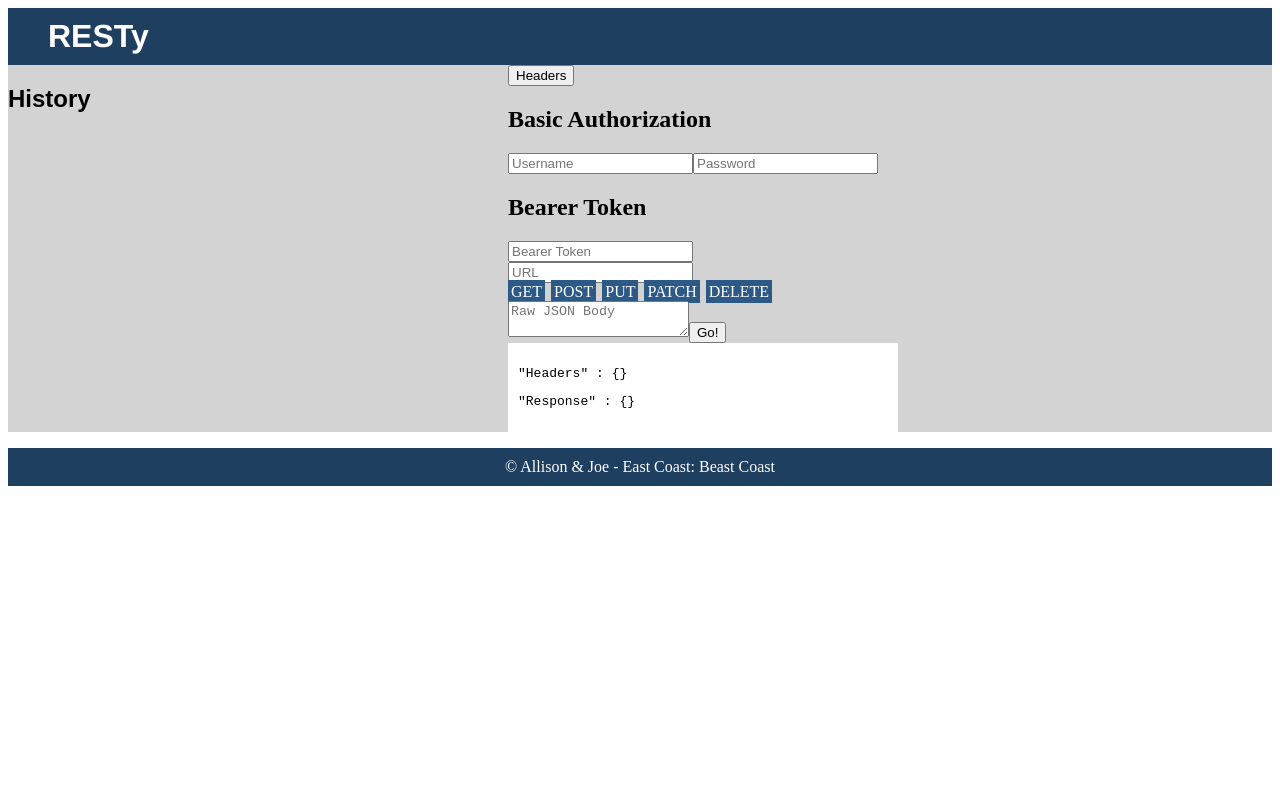
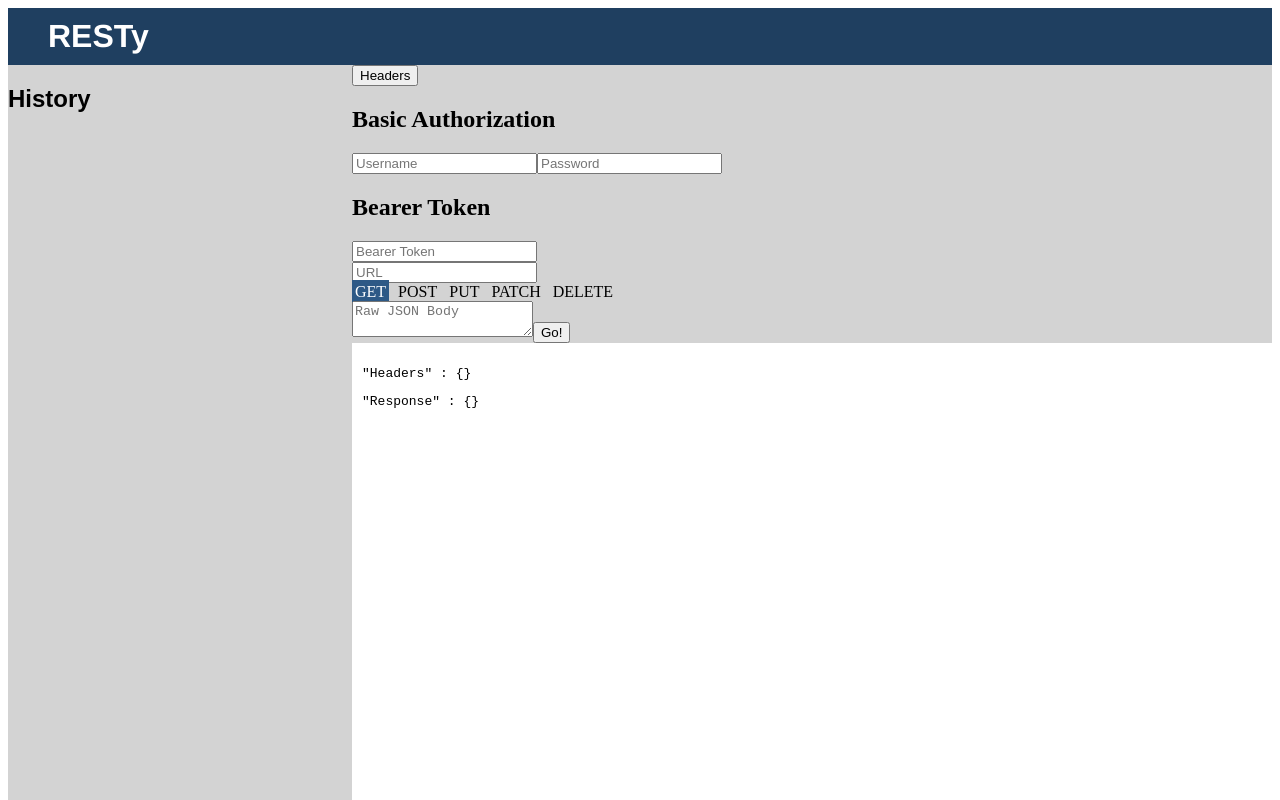
Before and after one commit to allisonbusse-401-advanced-javascript/resty-app, a React app: page / in a window 1280 px wide. Shown: the top 800 px of the page. Built offline with nearby package versions, Linux system fonts and the light colour scheme.

Commit message:
css changes

```diff
--- a/src/components/Form.css
+++ b/src/components/Form.css
@@ -4,13 +4,21 @@
   }
   label {
     margin-right: 6px;
+    margin: 5px 6px 5px 0;
     cursor: pointer;
+    padding: 3px;
+    color: black;
+  }
+  label:hover {
+    background-color: lightgray;
+  }
+  input:checked + label {
     background-color: #2D5986;
-    padding: 3px;
     color: white;
   }
 }
 .radioButtons {
   display: flex;
   justify-content: space-between;
+  padding: 15px 0;
   }
--- a/src/components/Form.js
+++ b/src/components/Form.js
@@ -6,26 +6,24 @@
   <form className={styles.Form} onSubmit={handleSubmit}>
     <input type="text" name="url" placeholder="URL" value={url} onChange={handleChange}></input>
     <div className="radioButtons">
-      <label>
-              GET
-        <input type="radio" name="method" value="get" checked={method === 'get'} onChange={handleChange}></input>
-      </label>
-      <label>
-              POST
-        <input type="radio" name="method" value="post" checked={method === 'post'} onChange={handleChange}></input>
-      </label>
-      <label>
-              PUT
-        <input type="radio" name="method" value="put" checked={method === 'put'} onChange={handleChange}></input>
-      </label>
-      <label>
-              PATCH
-        <input type="radio" name="method" value="patch" checked={method === 'patch'} onChange={handleChange}></input>
-      </label>
-      <label>
-              DELETE
-        <input type="radio" name="method" value="delete" checked={method === 'delete'} onChange={handleChange}></input>
-      </label>
+      <input type="radio" id="get" name="method" value="get" checked={method === 'get'} onChange={handleChange}></input>
+      <label htmlFor="get">
+        GET</label>
+
+      <input type="radio" id="post" name="method" value="post" checked={method === 'post'} onChange={handleChange}></input>
+      <label htmlFor="post">
+        POST</label>
+
+      <input type="radio" id="put" name="method" value="put" checked={method === 'put'} onChange={handleChange}></input>
+      <label htmlFor="put">
+        PUT</label>
+      <input type="radio" name="method" id="patch" value="patch" checked={method === 'patch'} onChange={handleChange}></input>
+      <label htmlFor="patch">
+        PATCH</label>
+
+      <input type="radio" id="delete" name="method" value="delete" checked={method === 'delete'} onChange={handleChange}></input>
+      <label htmlFor="delete">
+        DELETE</label>
     </div>
     <textarea name="body" placeholder="Raw JSON Body" value={body} onChange={handleChange}></textarea>
     <button>Go!</button>
--- a/src/components/History.css
+++ b/src/components/History.css
@@ -8,6 +8,10 @@
     color: white;
     padding: 2px 6px;
   }
+  li:hover {
+    background-color: gray;
+    color: black;
+  }
   ul {
     padding-left: 0;
   }
--- a/src/components/ResultsDisplay.css
+++ b/src/components/ResultsDisplay.css
@@ -1,5 +1,7 @@
 .ResultsDisplay {
   background-color: white;
-  width: 100%;
+  min-width: 900px;
+  min-height: 500px;
   padding: 10px;
+  margin-bottom: 50px;
 }
```
